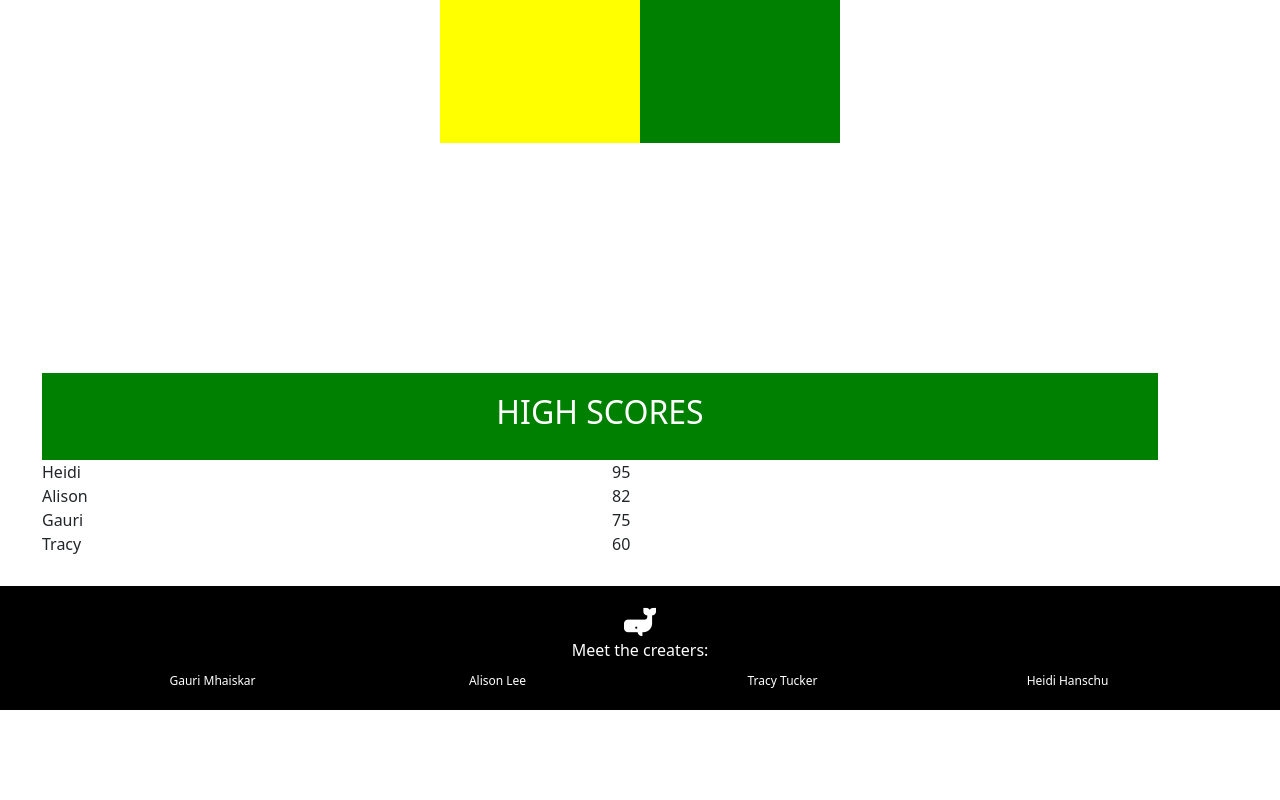
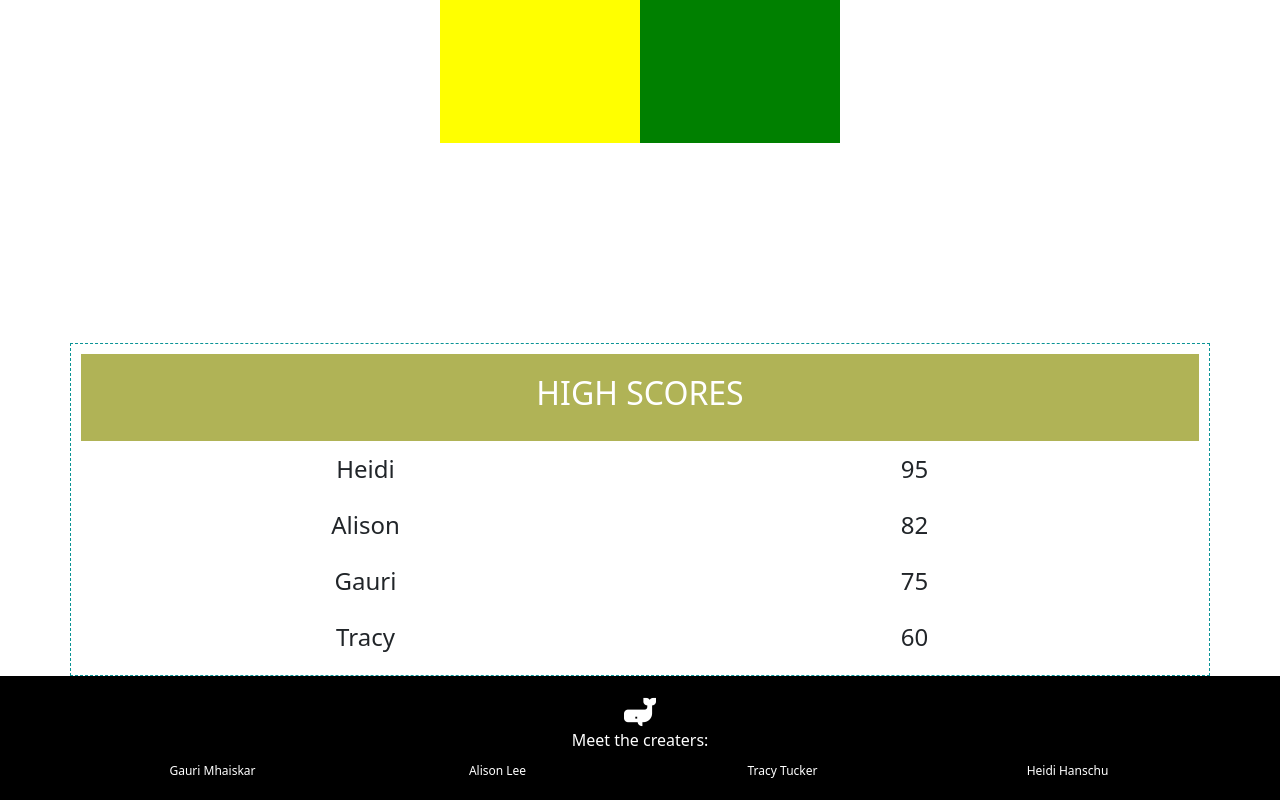
Before and after one commit to Ann-pixel/gdi-hackathon21-humpback, a React (Create React App) app: page / in a window 1280 px wide. Shown: the part 845-1645 px from the top of the page. Before the commit the page ends 1555 px from the top, so only its background shows below. Built offline with nearby package versions, Linux system fonts and the light colour scheme.

Commit message:
Styling done for HighScores

```diff
--- a/src/components/HighScores.js
+++ b/src/components/HighScores.js
@@ -4,11 +4,13 @@ import { Container, Row, Col } from 'react-bootstrap'
 const HighScores = () => {
 
     const scoreBox={
-        margin: '30px',
+        margin: '0 auto',
+        padding: '10px',
+        border: '1px dashed #0A9396',
     }
 
     const scoreHeader={
-        backgroundColor: 'green',
+        backgroundColor: '#B0B356',
         color: 'white',
         paddingTop: '20px',
         paddingBottom: '20px',
@@ -18,9 +20,10 @@ const HighScores = () => {
     };
 
     const scoreList={
-        display: 'flex',
-        flexDirection: 'row',
-        justifyContent: 'space-between',
+        margin: '0 auto',
+        textAlign: 'center',
+        padding: '10px',
+        fontSize: '1.5rem',
     }
 
     const highScores = [
@@ -46,12 +49,14 @@ const HighScores = () => {
         }
     ]
 
+    const scores = highScores.sort((a,b) => parseFloat(b.score) - parseFloat(a.score))
+
     return (
         <Container style={scoreBox}>
             <Row style={scoreHeader}>
                 <Col><h2>HIGH SCORES</h2></Col>
             </Row>
-            {highScores.map(score => (
+            {scores.map(score => (
             <Row style={scoreList} key={score.id}>
                 <Col xs={6}>{score.name}</Col>
                 <Col xs={6}>{score.score}</Col>
```
